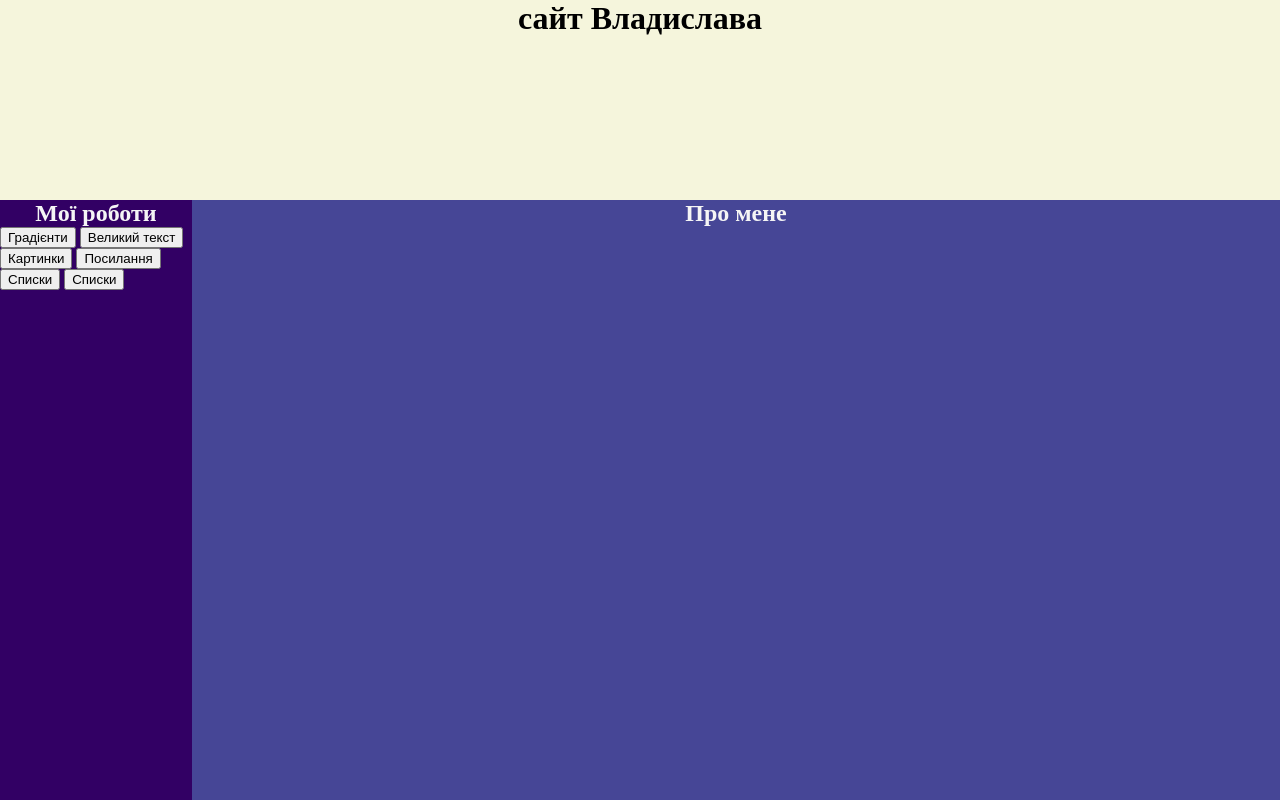
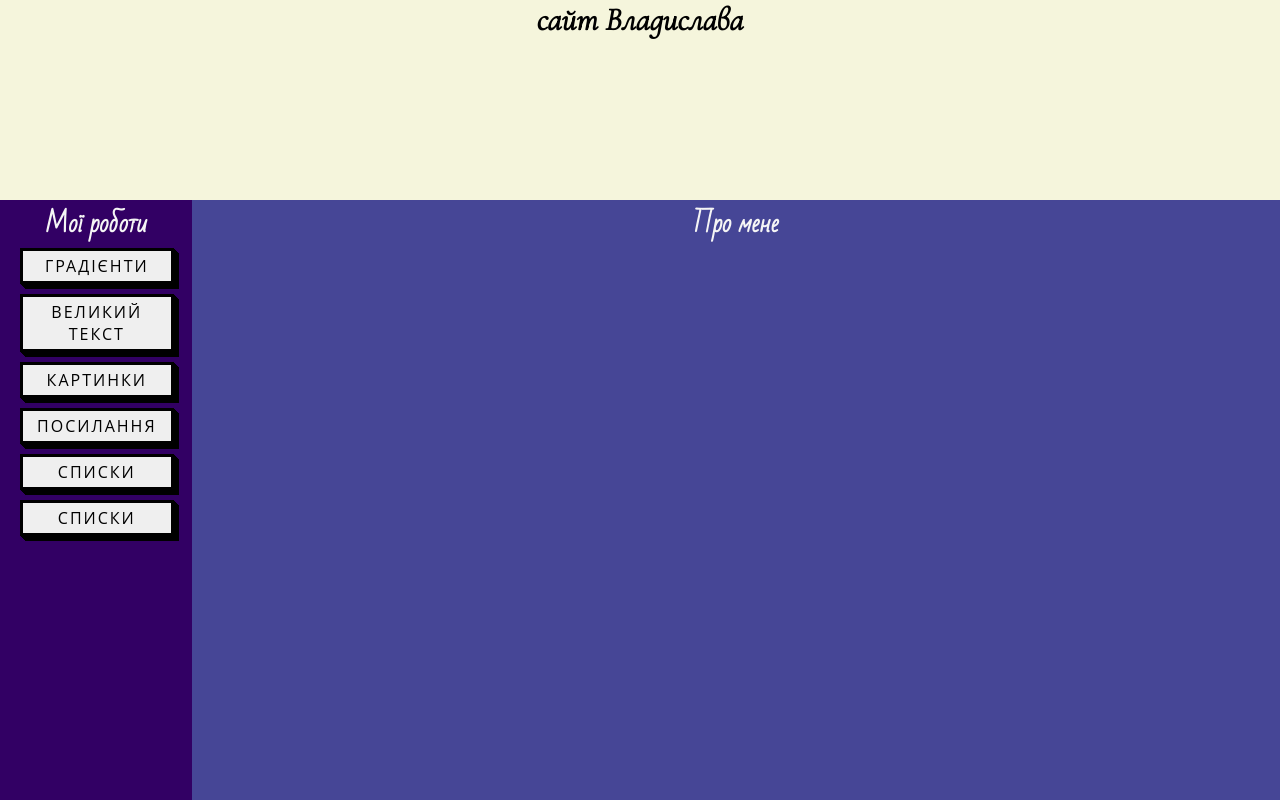
Before and after one commit to Mudoryu/test, a plain HTML site: page index.html in a window 1280 px wide. Shown: the top 800 px of the page. Drawn offline with Linux system fonts and the light colour scheme.

Commit message:
Update site.css

```diff
--- a/site.css
+++ b/site.css
@@ -1,3 +1,4 @@
+@import url('https://fonts.googleapis.com/css2?family=Bad+Script&family=Cormorant+Infant:ital,wght@1,300&display=swap');
 *{
 	margin: 0;
 }
@@ -7,6 +8,7 @@ header{
 }
 h1{
 	text-align: center;
+  font-family: 'Cormorant Infant', serif;
 }
 #menu{
 	width: 15%;
@@ -28,8 +30,11 @@ footer{
 h2{
 	text-align: center;
 	color: whitesmoke;
+  font-family: 'Bad Script', cursive;
+
+
 }
-.button-54{
+.button1{
   font-family: "Open Sans", sans-serif;
   font-size: 16px;
   letter-spacing: 2px;
@@ -48,6 +53,7 @@ h2{
   margin-bottom: 10px;
   margin-left: 20px;
 
+
 }
 
 .button-54:active {
```
